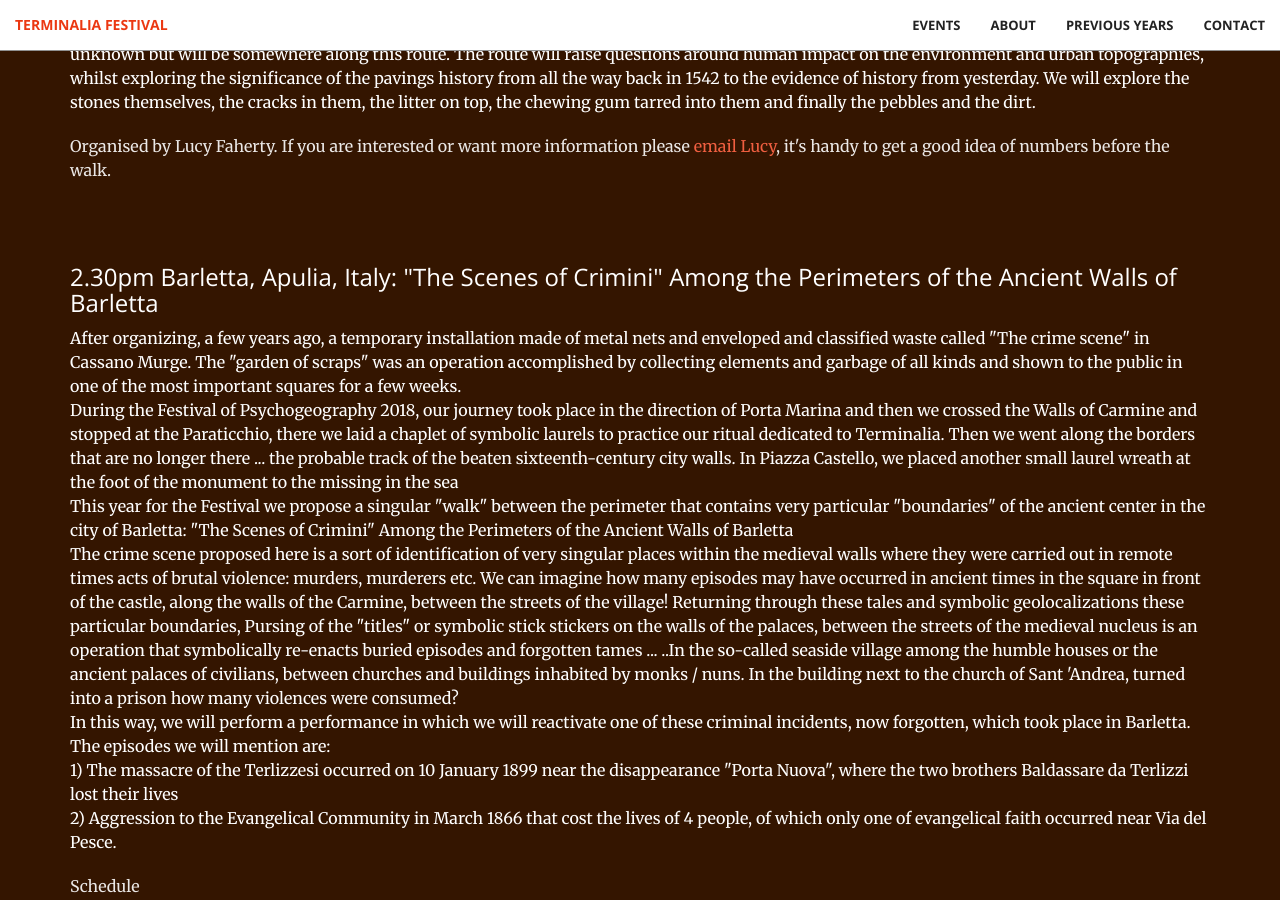
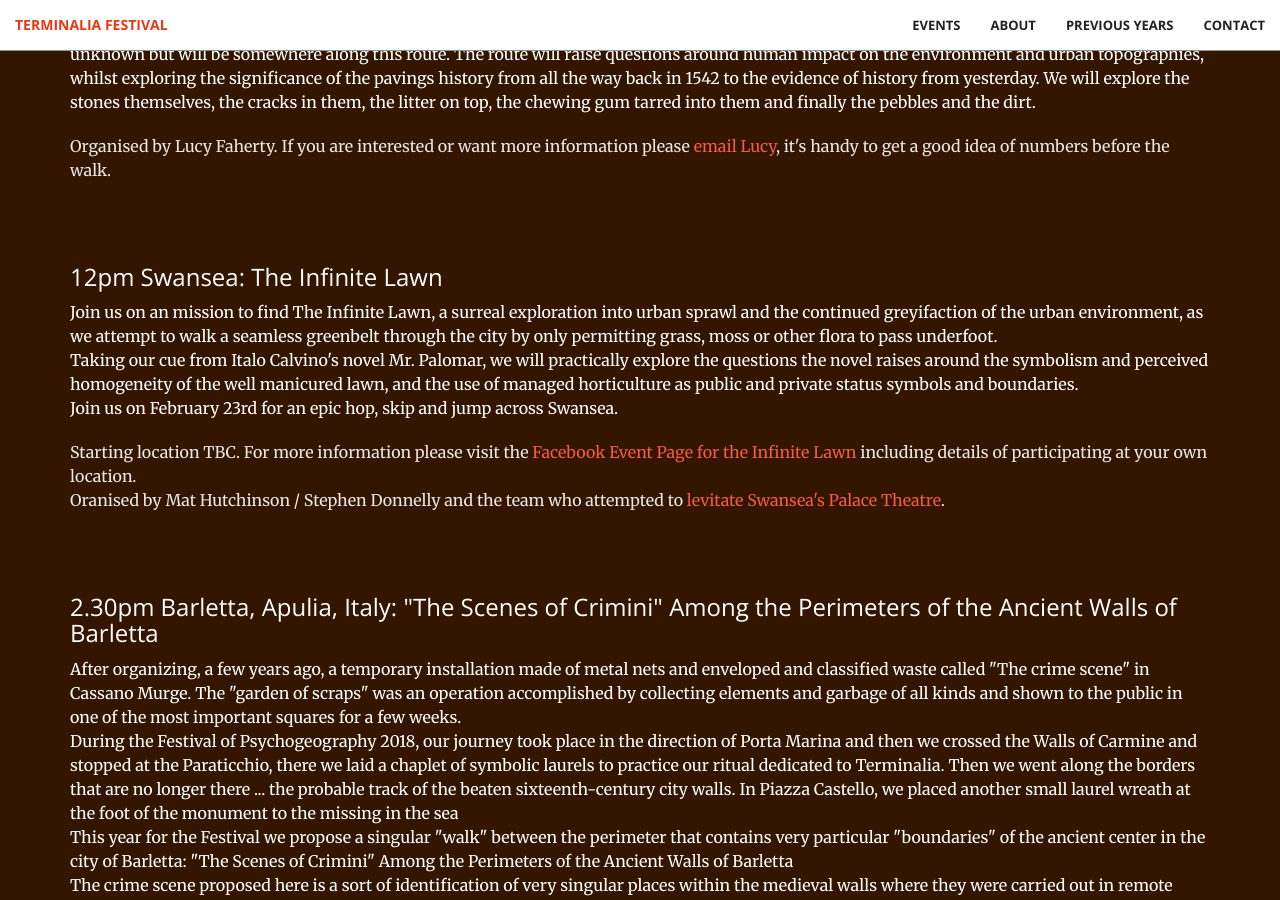
Before and after one commit to timwaters/terminalia, a Jekyll site: the page built from index.html, in a window 1280 px wide and 900 px high, scrolled down 2789 px. Built offline with Jekyll 4.4.1, drawn with Linux system fonts in a browser that asks for light colours.

Commit message:
add swansea event

```diff
--- a/_includes/events.html
+++ b/_includes/events.html
@@ -91,6 +91,29 @@
           </p>
           <p class="text-faded">
             Organised by Lucy Faherty. If you are interested or want more information please <a href="mailto:lucyfaherty@hotmail.co.uk">email Lucy</a>, it's handy to get a good idea of numbers before the walk.
+          </p>
+        </div>
+
+        <div class="col-lg-12 col-lg-offset-0 text-left event">
+
+          <h3>12pm Swansea: The Infinite Lawn</h3>
+
+
+          <p class="text">
+            Join us on an mission to find The Infinite Lawn, a surreal exploration into urban sprawl and the continued
+            greyifaction of the urban environment, as we attempt to walk a seamless greenbelt through the city by only
+            permitting grass, moss or other flora to pass underfoot. <br />
+
+            Taking our cue from Italo Calvino's novel Mr. Palomar, we will practically explore the questions the novel raises
+            around the symbolism and perceived homogeneity of the well manicured lawn, and the use of managed horticulture as
+            public and private status symbols and boundaries. <br />
+
+            Join us on February 23rd for an epic hop, skip and jump across Swansea.
+
+          </p>
+          <p class="text-faded">
+              Starting location TBC. For more information please visit the <a href="https://www.facebook.com/events/935284840012139/">Facebook Event Page for the Infinite Lawn</a> including details of participating at your own location.<br />
+              Oranised by Mat Hutchinson / Stephen Donnelly and the team who attempted to <a href="https://www.youtube.com/watch?v=SdFUWKWv3bo">levitate Swansea's Palace Theatre</a>.
           </p>
         </div>
 
```
